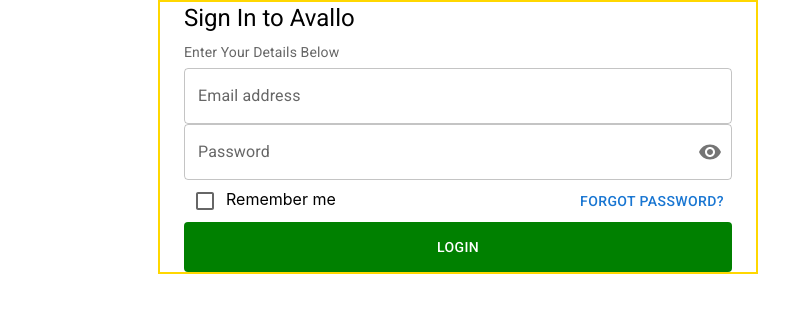
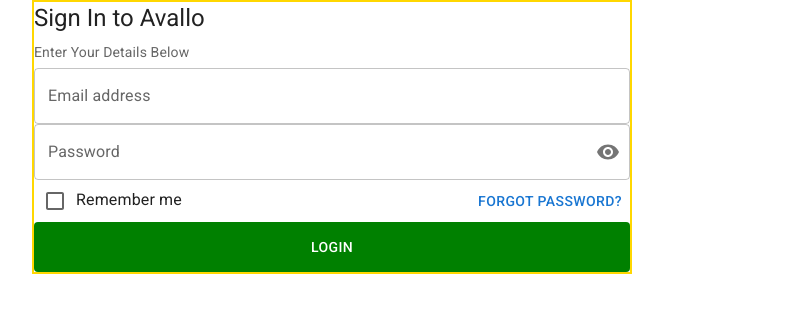
Before and after one commit to Furqan859/lama-dev, a React (Create React App) app: page / in a window 1280 px wide. Shown: the top 312 px of the page, without its empty margins (182-971 px from the left). Built offline with nearby package versions, Linux system fonts and the light colour scheme.

Commit message:
login page in material ui

```diff
--- a/src/App.js
+++ b/src/App.js
@@ -1,6 +1,6 @@
 import React from 'react';
 import { Visibility, VisibilityOff } from '@mui/icons-material';
-import {  Container, Grid, Typography,Box, TextField, FormControl, InputLabel, OutlinedInput, InputAdornment, IconButton, Checkbox, Button } from '@mui/material';
+import {  Container, Grid, Typography,Box, TextField, FormControl, InputLabel, OutlinedInput, InputAdornment, IconButton, Checkbox, Button, Stack, ListItem, CssBaseline } from '@mui/material';
 
 function App() {
 
@@ -29,22 +29,23 @@
 
 
   return (
-  <div>
 
-  <Container maxWidth="sm"
+    <Container maxWidth={'md'}>
+<Box>
 
-  sx={{border:'2px solid gold'}}
-   >
- <Box>
-  <Grid  sx={{display: 'flex',flexDirection:'column' }}>
-  <Grid Item > <Typography gutterBottom variant="h5" component="div">
+  <Grid   spacing={2} maxWidth={'sm'}  sx={{display: 'flex',flexDirection:'column' ,border:'2px solid gold'}}>
+
+  <CssBaseline/>
+
+   <Grid item xs> <Typography gutterBottom variant="h5" component="div">
   Sign In to Avallo
 </Typography></Grid>
-  <Grid Item><Typography sx={{ fontSize: 14 }} gutterBottom color="text.secondary" gutterBottom>
+
+  <Grid item xs><Typography sx={{ fontSize: 14 }} gutterBottom color="text.secondary" gutterBottom>
   Enter Your Details Below
   </Typography></Grid>
-  <Grid Item  ><TextField fullWidth label="Email address" id="fullWidth" /></Grid>
-  <Grid item> <FormControl sx={{ width: '100%' }} variant="outlined">
+  <Grid item  xs><TextField fullWidth label="Email address" id="fullWidth" /></Grid>
+  <Grid item xs> <FormControl sx={{ width: '100%' }} variant="outlined">
   <InputLabel htmlFor="outlined-adornment-password">Password</InputLabel>
   <OutlinedInput
     id="outlined-adornment-password"
@@ -69,12 +70,12 @@
 
 
 
-  <Grid Item sx={{display: 'flex',justifyContent:"space-between"}}>
+  <Grid item xs sx={{display: 'flex',justifyContent:"space-between"}}>
   <div><Checkbox/>Remember me </div>
    <Button>Forgot password?</Button>
    </Grid>
 
-   <Grid Item>
+   <Grid item xs>
    <Button  fullWidth sx={{backgroundColor:'green',color:'white',height:'50px'}}>Login</Button>
    </Grid>
 
@@ -82,9 +83,12 @@
 
   </Grid>
 
- </Box>
+  </Box>
   </Container>
-  </div>
+
+
+
+
   );
 }
 
```
Also changed, not shown: src/Login.js (deleted, +0 -41 lines).
